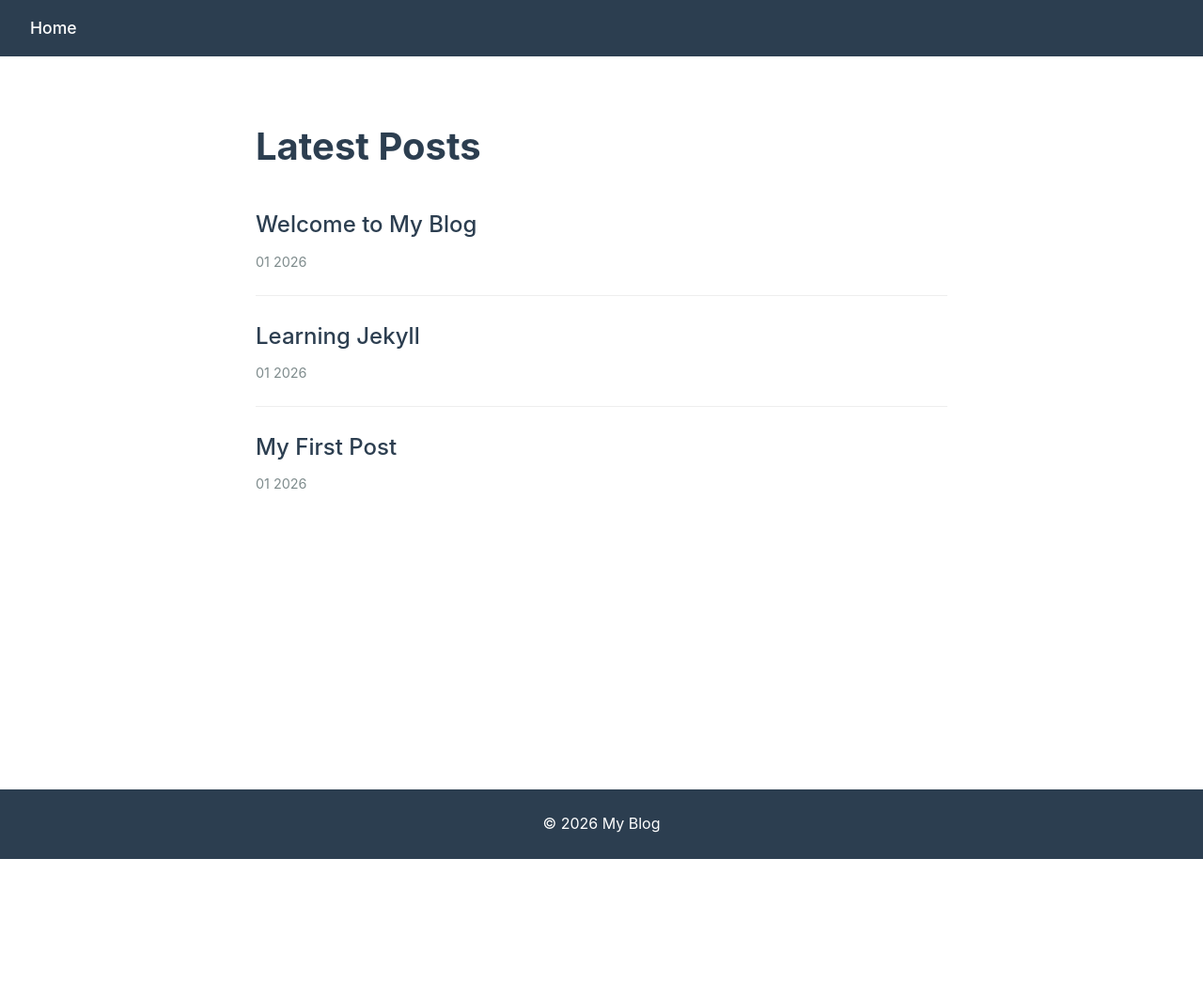
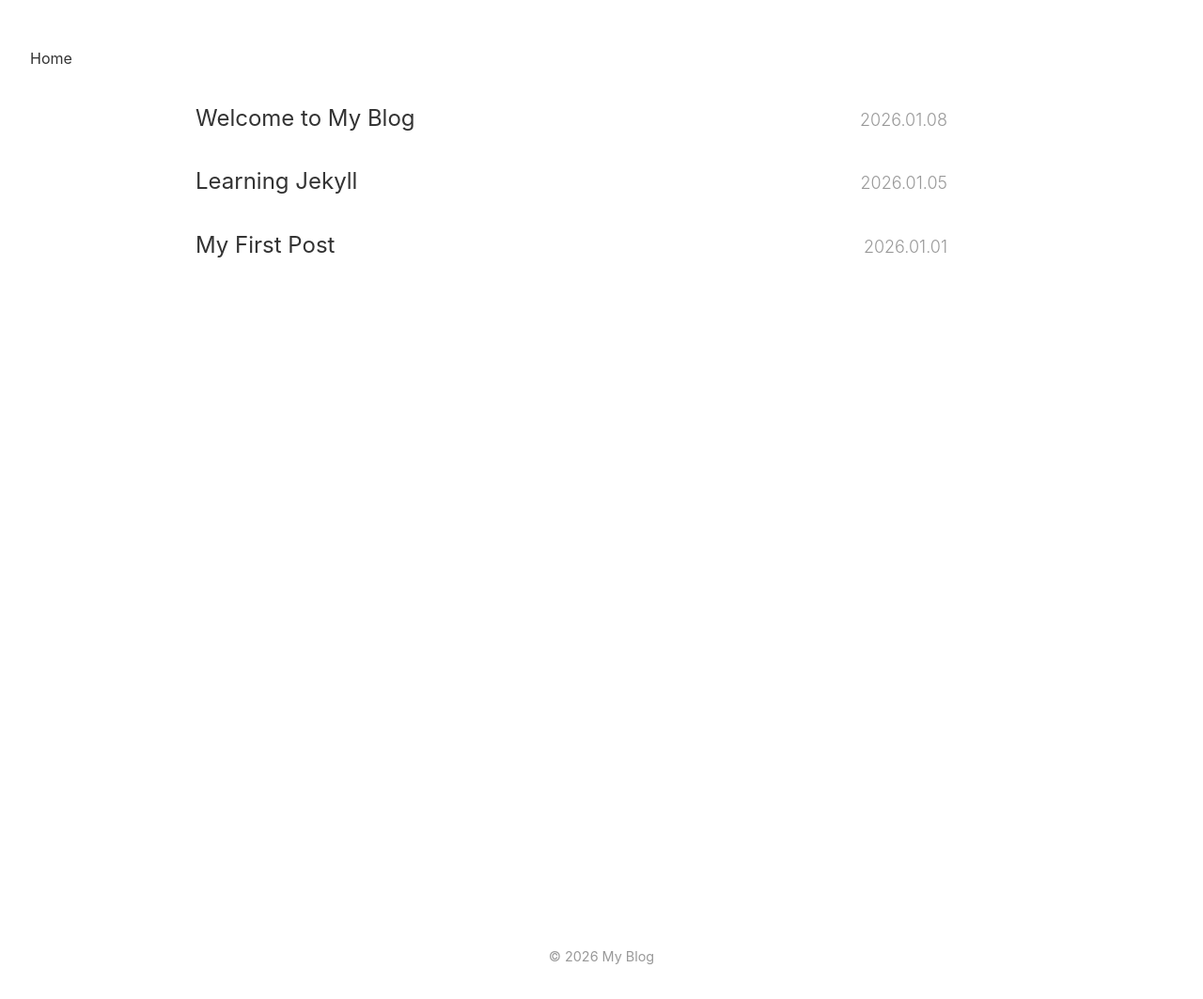
Before and after one commit to xroggen/CMS, a Jekyll site: the page built from index.html, in a window 1280 px wide. Shown: the whole page at 94% size. Built offline with Jekyll 4.4.1, drawn with Linux system fonts in a browser that asks for light colours; before the commit the page ends 914 px from its top, so only the background shows below that.

Commit message:
Update design to match minimalist homepage layout
- Remove homepage title (h1)
- Use flexbox layout for post list with title on left, date on right
- Change date format to YYYY.MM.DD
- Make navigation transparent with subtle styling
- Update colors to use gray scale (#333, #999)
- Remove colored backgrounds from nav and footer
- Improve spacing and typography
- Add responsive mobile layout with stacked items

Co-Authored-By: Claude Sonnet 4.5 <noreply@anthropic.com>

```diff
--- a/assets/css/style.css
+++ b/assets/css/style.css
@@ -7,52 +7,55 @@
 
 body {
   font-family: -apple-system, BlinkMacSystemFont, "Segoe UI", Roboto, "Helvetica Neue", Arial, sans-serif;
-  line-height: 1.6;
+  line-height: 1.8;
   color: #333;
   background-color: #fff;
 }
 
 /* Navigation */
 .navigation {
-  background-color: #2c3e50;
-  padding: 1rem 2rem;
-  margin-bottom: 2rem;
+  background-color: transparent;
+  padding: 3rem 2rem 2rem;
+  margin-bottom: 0;
 }
 
 .navigation a {
-  color: #fff;
+  color: #333;
   text-decoration: none;
-  font-weight: 500;
-  font-size: 1.1rem;
+  font-weight: 400;
+  font-size: 1rem;
 }
 
 .navigation a:hover {
-  color: #3498db;
+  color: #999;
 }
 
 /* Container */
 .container {
-  max-width: 800px;
+  max-width: 960px;
   margin: 0 auto;
-  padding: 2rem;
-  min-height: calc(100vh - 200px);
+  padding: 0 3rem 4rem;
+  min-height: calc(100vh - 100px);
 }
 
 /* Homepage */
 .home h1 {
-  font-size: 2.5rem;
-  margin-bottom: 2rem;
-  color: #2c3e50;
+  display: none;
 }
 
 .post-list {
   list-style: none;
+  max-width: 800px;
 }
 
 .post-list li {
-  margin-bottom: 1.5rem;
-  padding-bottom: 1.5rem;
-  border-bottom: 1px solid #eee;
+  margin-bottom: 2rem;
+  padding: 0;
+  border-bottom: none;
+  display: flex;
+  justify-content: space-between;
+  align-items: baseline;
+  gap: 2rem;
 }
 
 .post-list li:last-child {
@@ -61,20 +64,24 @@ body {
 
 .post-list a {
   font-size: 1.5rem;
-  color: #2c3e50;
+  color: #333;
   text-decoration: none;
-  font-weight: 500;
+  font-weight: 400;
+  flex: 1;
+  line-height: 1.4;
 }
 
 .post-list a:hover {
-  color: #3498db;
+  color: #999;
 }
 
 .post-date {
-  display: block;
-  color: #7f8c8d;
-  font-size: 0.9rem;
-  margin-top: 0.5rem;
+  display: inline-block;
+  color: #999;
+  font-size: 1.125rem;
+  font-weight: 300;
+  white-space: nowrap;
+  flex-shrink: 0;
 }
 
 /* Post page */
@@ -166,17 +173,22 @@ body {
 
 /* Footer */
 footer {
-  background-color: #2c3e50;
-  color: #fff;
+  background-color: transparent;
+  color: #999;
   text-align: center;
-  padding: 1.5rem;
-  margin-top: 3rem;
+  padding: 2rem;
+  margin-top: 4rem;
+  font-size: 0.9rem;
 }
 
 /* Responsive */
 @media (max-width: 768px) {
   .container {
-    padding: 1rem;
+    padding: 0 1.5rem 3rem;
+  }
+
+  .navigation {
+    padding: 2rem 1.5rem 1.5rem;
   }
 
   .home h1,
@@ -184,11 +196,18 @@ footer {
     font-size: 2rem;
   }
 
-  .post-list a {
-    font-size: 1.2rem;
+  .post-list li {
+    flex-direction: column;
+    gap: 0.25rem;
+    align-items: flex-start;
+    margin-bottom: 1.5rem;
   }
 
-  .navigation {
-    padding: 1rem;
+  .post-list a {
+    font-size: 1.25rem;
+  }
+
+  .post-date {
+    font-size: 1rem;
   }
 }
--- a/index.html
+++ b/index.html
@@ -10,7 +10,7 @@ title: Home
     {% for post in site.posts %}
       <li>
         <a href="{{ post.url | relative_url }}">{{ post.title }}</a>
-        <span class="post-date">{{ post.date | date: "%m %Y" }}</span>
+        <span class="post-date">{{ post.date | date: "%Y.%m.%d" }}</span>
       </li>
     {% endfor %}
   </ul>
```
